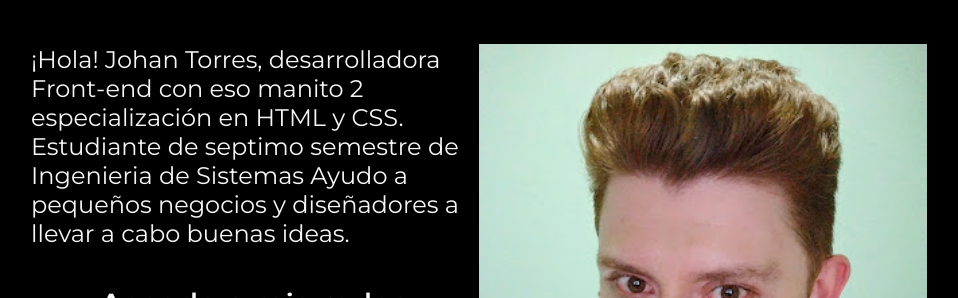
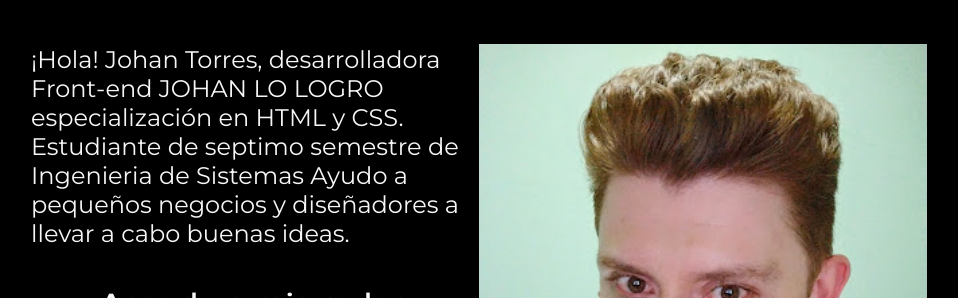
Before and after one commit to johtorresb/2085-html-css-responsividad-aula41, a plain HTML site: page index.html in a window 1280 px wide. Shown: the part 234-532 px from the top of the page, without its empty margins (161-1119 px from the left). Drawn offline with nearby package versions, Linux system fonts and the light colour scheme.

Commit message:
Version 2

```diff
--- a/index.html
+++ b/index.html
@@ -21,7 +21,7 @@
                 Eleve tu negocio digital a otro nivel
                 <strong class="titulo-destaque">con un Front-end
                 </strong></h1>
-                <p class="presentacion__contenido__texto">¡Hola! Johan Torres, desarrolladora Front-end con eso manito 2
+                <p class="presentacion__contenido__texto">¡Hola! Johan Torres, desarrolladora Front-end JOHAN LO LOGRO
                     especialización en HTML y CSS. Estudiante de septimo semestre de Ingenieria de Sistemas Ayudo a pequeños
                     negocios y diseñadores a llevar a cabo buenas ideas.
 
```
